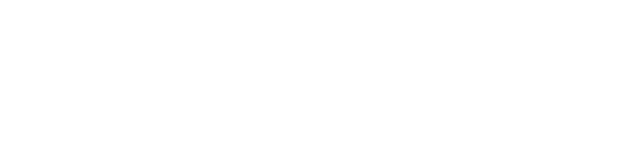
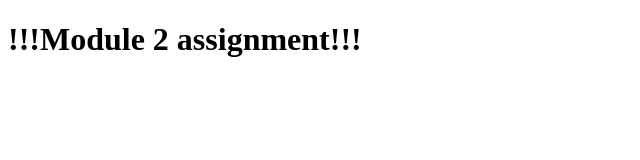
Before and after one commit to kkrish518/coursera, a plain HTML site: page mod2_sol/index1.html.html in a window 1280 px wide. Shown: the whole page, without its empty margins (0-640 px from the left). Drawn offline with Linux system fonts and the light colour scheme.

Commit message:
Module 2 Assignment

```diff
--- a/mod2_sol/index.html
+++ b/mod2_sol/index1.html.html
@@ -4,6 +4,6 @@
 	<title>Module 2 Solution</title>
 </head>
 <body>
-
+<h1>!!!Module 2 assignment!!!</h1>
 </body>
 </html>
```
